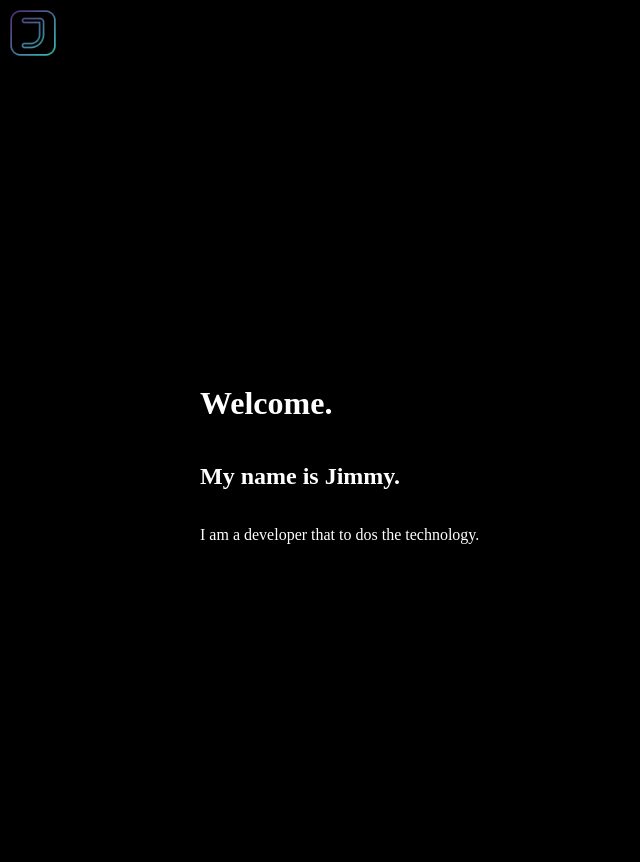
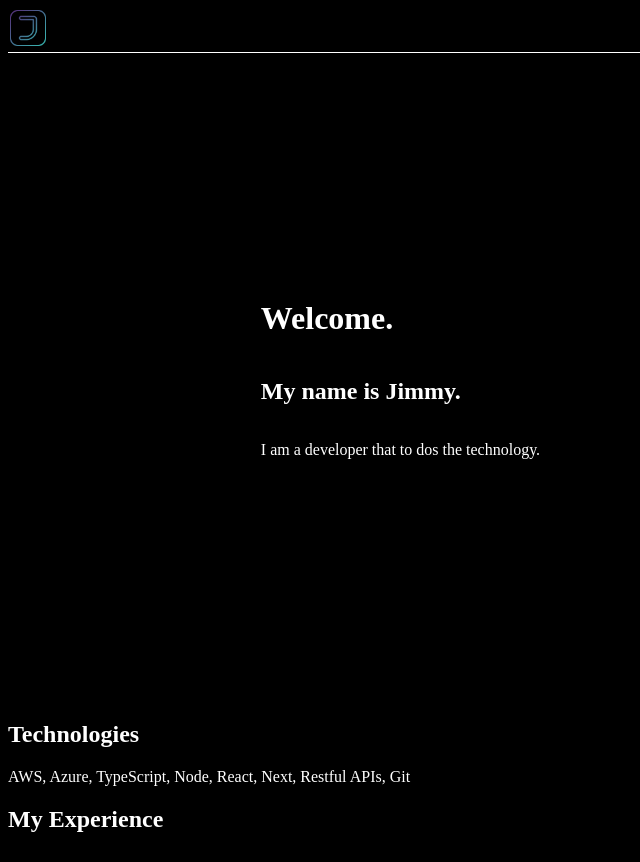
Before and after one commit to NguyenVBRC/next-portfolio-2024, a Next.js app: page / in a window 1280 px wide. Shown: the whole page, without its empty margins (0-640 px from the left). After the commit the page ends 833 px from the top, so only its background shows below. Built offline with nearby package versions, Linux system fonts and the light colour scheme.

Commit message:
waterfall

```diff
--- /dev/null
+++ b/app/components/Experience/Experience.js
@@ -0,0 +1,7 @@
+export default function Experience() {
+  return (
+    <>
+      <h2>My Experience</h2>
+    </>
+  );
+}
--- /dev/null
+++ b/app/components/Introduction.js
@@ -0,0 +1,9 @@
+export default function Introduction() {
+  return (
+    <div className="intro">
+      <h1>Welcome.</h1>
+      <h2>My name is Jimmy.</h2>
+      <p>I am a developer that to dos the technology.</p>
+    </div>
+  );
+}
--- a/app/components/NavigationBar.js
+++ b/app/components/NavigationBar.js
@@ -1,3 +1,7 @@
 export default function NavigationBar() {
-  return <img class="nav-logo" src="/jLogo.png" alt="Logo" />;
+  return (
+    <nav>
+      <img className="nav-logo" src="/jLogo.png" alt="Logo" />
+    </nav>
+  );
 }
--- /dev/null
+++ b/app/components/Technology.js
@@ -0,0 +1,8 @@
+export default function Technology() {
+  return (
+    <>
+      <h2>Technologies</h2>
+      <span>AWS, Azure, TypeScript, Node, React, Next, Restful APIs, Git</span>
+    </>
+  );
+}
--- a/app/globals.css
+++ b/app/globals.css
@@ -2,28 +2,20 @@
   color: white;
 }
 
+html,
+body {
+  background-color: black;
+  height: 90%;
+}
+
 nav {
   border-bottom: solid white 1px;
-  box-sizing: border-box;
-  margin-bottom: 1rem;
-  padding: 1rem;
-  width: 100%;
-}
-
-body {
-  background-color: black;
-  height: 100vh;
-  width: 100%;
-}
-
-main {
-  height: 100%;
   width: 100%;
 }
 
 .nav-logo {
-  height: 50px;
-  width: 50px;
+  height: 40px;
+  width: 40px;
 }
 
 .intro {
@@ -33,5 +25,5 @@ main {
   flex-direction: column;
   height: 100%;
   margin: auto;
-  width: 70%;
+  width: 60%;
 }
--- a/app/layout.js
+++ b/app/layout.js
@@ -9,10 +9,9 @@ export const metadata = {
 export default function RootLayout({ children }) {
   return (
     <html lang="en">
-      {/* <NavigationBar /> */}
       <body>
         <NavigationBar />
-        <main>{children}</main>
+        {children}
       </body>
     </html>
   );
--- a/app/page.js
+++ b/app/page.js
@@ -1,9 +1,13 @@
+import Introduction from "./components/Introduction";
+import Technology from "./components/Technology";
+import Experience from "./components/Experience/Experience";
+
 export default function Home() {
   return (
-    <div className="intro">
-      <h1>Welcome.</h1>
-      <h2>My name is Jimmy.</h2>
-      <p>I am a developer that to dos the technology.</p>
-    </div>
+    <>
+      <Introduction />
+      <Technology />
+      <Experience />
+    </>
   );
 }
```
Also changed, not shown: app/components/Experience/JobDetails.js (added, +10 -0 lines), app/components/Experience/workHistory.json (added, +14 -0 lines).
